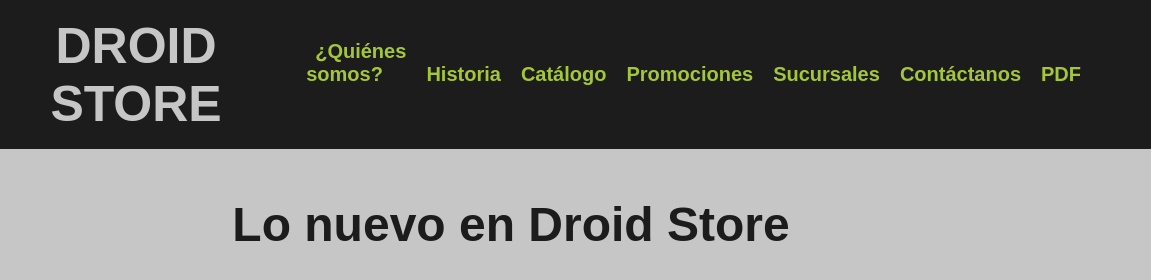
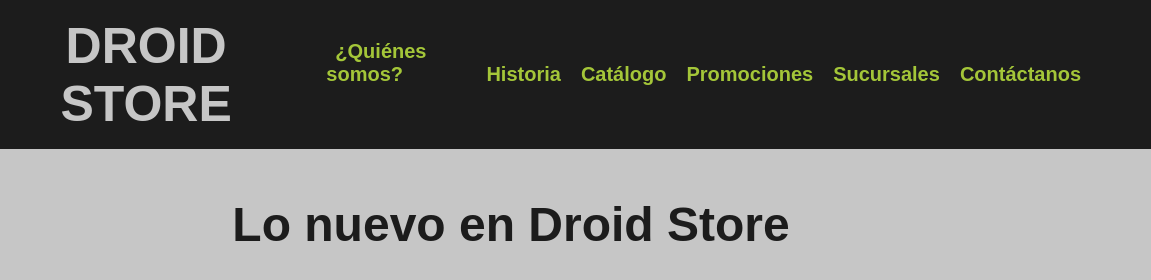
Before and after one commit to pedr00057/Droid-Store, a plain HTML site: page index.html in a window 1280 px wide. Shown: the top 280 px of the page, 129-1280 px from the left. Drawn offline with nearby package versions, Linux system fonts and the light colour scheme; files whose address does not match are found by name; a web font is replaced by a local one.

Commit message:
Update index.html

```diff
--- a/index.html
+++ b/index.html
@@ -34,7 +34,6 @@
                 <li> <a href="promociones.html"> Promociones</a></li>
                 <li> <a href="sucursales.html"> Sucursales</a></li>
                 <li> <a href="contactanos.html">Contáctanos</a> </li>
-                <li><a href="Reporte_Integradora_E3_PPDA.pdf">PDF</a></li>
             </ul>
         </nav>
     </header>
```
